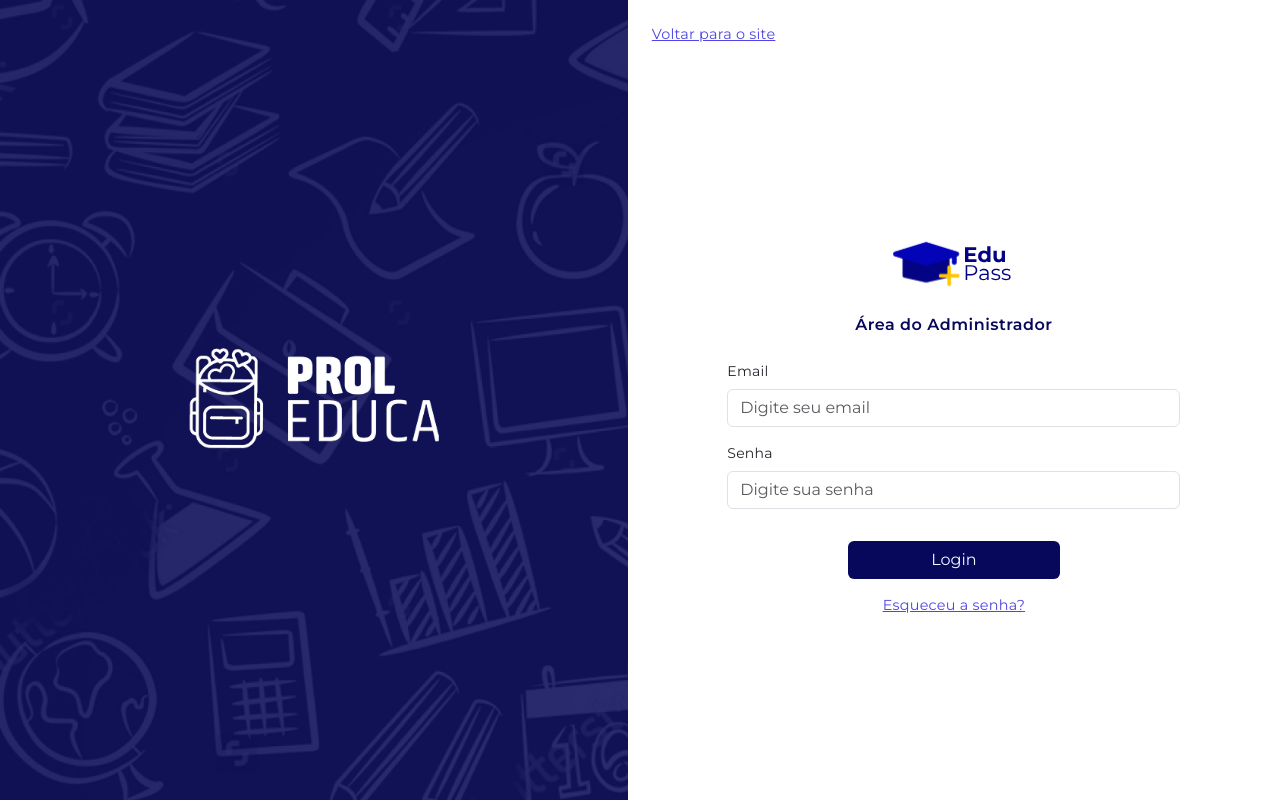
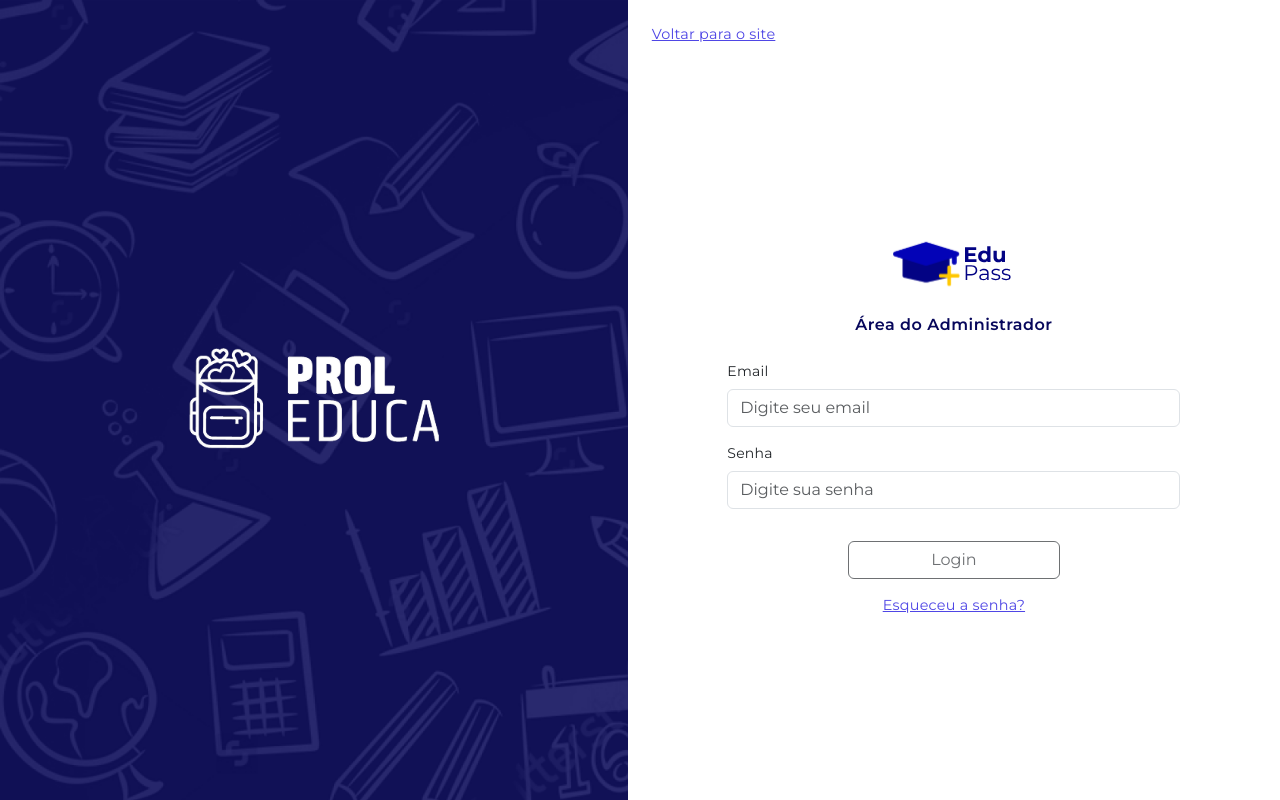
Before and after one commit to jessicamdsn/ProlEduca-TakeOff, an Angular app in the folder prol_educa_app/: page /login in a window 1280 px wide. Built offline with nearby package versions, Linux system fonts and the light colour scheme.

Commit message:
refactor: changed backend files

```diff
--- a/prol_educa_app/package.json
+++ b/prol_educa_app/package.json
@@ -3,7 +3,7 @@
   "version": "0.0.0",
   "scripts": {
     "ng": "ng",
-    "start": "ng serve",
+    "start": "ng serve --proxy-config proxy.conf.json",
     "build": "ng build",
     "watch": "ng build --watch --configuration development",
     "test": "ng test",
--- a/prol_educa_app/src/app/pages/login/login.component.html
+++ b/prol_educa_app/src/app/pages/login/login.component.html
@@ -2,21 +2,43 @@
   <div class="w-100 d-none d-md-block">
     <app-banner-login></app-banner-login>
   </div>
+
   <div class="w-100 w-md-50 d-flex flex-column position-relative p-4">
     <a href="/" class="link-voltar-site align-self-start mb-4">Voltar para o site</a>
-    <div class="mini d-flex flex-column w-100 align-items-center justify-content-center" style="flex: 1;">
+
+    <form
+      [formGroup]="loginForm"
+      (ngSubmit)="onSubmit()"
+      class="mini d-flex flex-column w-100 align-items-center justify-content-center"
+      style="flex: 1;"
+    >
       <img class="mb-3 logo-edupass" src="../../../assets/logo-edupass.svg" alt="Logo Edu">
       <h4 class="mb-4">Área do Administrador</h4>
+
       <div class="mb-3 w-75">
         <label for="email" class="form-label">Email</label>
-        <input type="email" class="form-control" id="email" placeholder="Digite seu email">
+        <input
+          type="email"
+          id="email"
+          class="form-control"
+          formControlName="email"
+          placeholder="Digite seu email"
+        />
       </div>
+
       <div class="mb-3 w-75">
         <label for="senha" class="form-label">Senha</label>
-        <input type="password" class="form-control" id="senha" placeholder="Digite sua senha">
+        <input
+          type="password"
+          id="senha"
+          class="form-control"
+          formControlName="password"
+          placeholder="Digite sua senha"
+        />
       </div>
-      <button class="btn mt-3">Login</button>
+
+      <button class="btn mt-3" type="submit" [disabled]="loginForm.invalid">Login</button>
       <a href="#" class="mt-3">Esqueceu a senha?</a>
-    </div>
+    </form>
   </div>
 </div>
--- a/prol_educa_app/src/app/pages/login/login.component.ts
+++ b/prol_educa_app/src/app/pages/login/login.component.ts
@@ -1,13 +1,45 @@
 import { Component } from '@angular/core';
+import { FormBuilder, FormGroup, ReactiveFormsModule, Validators } from '@angular/forms';
+import { HttpClient } from '@angular/common/http';
+import { Router } from '@angular/router';
 import { BannerLoginComponent } from '../../layout/banner-login/banner-login.component';
 
 @Component({
   selector: 'app-login',
   standalone: true,
-  imports: [BannerLoginComponent],
+  imports: [BannerLoginComponent,
+    ReactiveFormsModule
+  ],
   templateUrl: './login.component.html',
   styleUrl: './login.component.scss'
 })
 export class LoginComponent {
+loginForm: FormGroup;
 
+  constructor(
+    private fb: FormBuilder,
+    private http: HttpClient,
+    private router: Router
+  ) {
+    this.loginForm = this.fb.group({
+      email: ['', [Validators.required, Validators.email]],
+      password: ['', Validators.required],
+    });
+  }
+
+  onSubmit() {
+    if (this.loginForm.invalid) return;
+
+    const formData = this.loginForm.value;
+
+    this.http.post<any>('https://seu-endpoint.com/login', formData).subscribe({
+      next: (res) => {
+        localStorage.setItem('token', res.access_token);
+        this.router.navigate(['/admin']);
+      },
+      error: () => {
+        alert('Email ou senha inválidos');
+      }
+    });
+  }
 }
```
Also changed, not shown: prol_educa_app/proxy.conf.json (added, +8 -0 lines), 1 other file (tests, documents, lock files or other folders).
